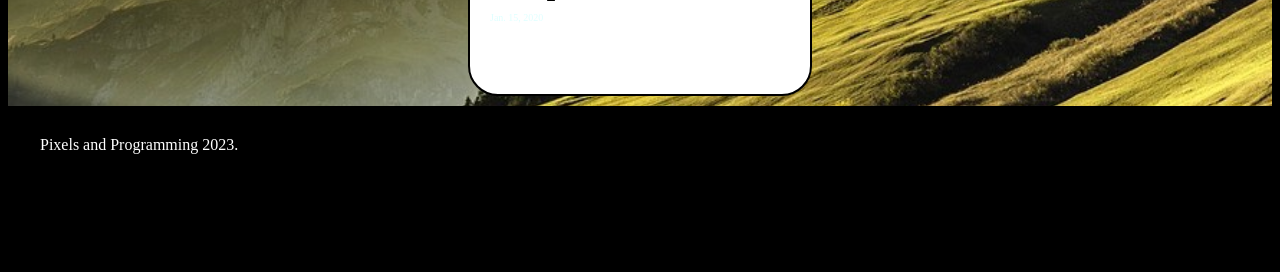
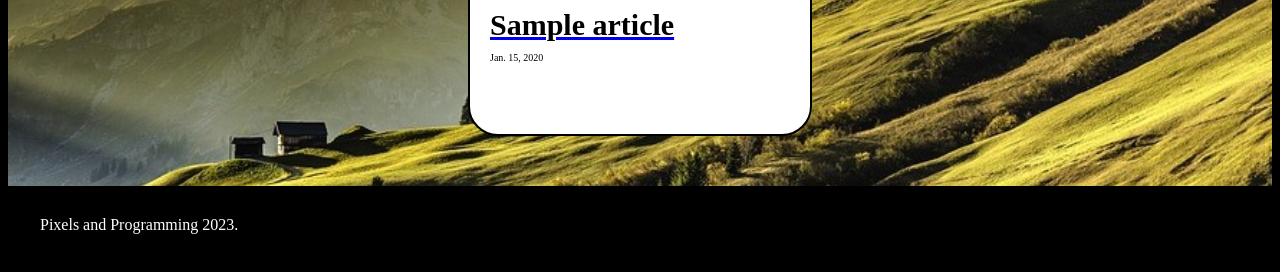
Before and after one commit to Maksymilian03/Pixels_and_programing, a Django app: page / in a window 1280 px wide. Shown: the part 875-1147 px from the top of the page. Before the commit the page ends 1029 px from the top, so only its background shows below. Run offline with Django 4.2, Linux system fonts and the light colour scheme; tables that the repository leaves empty hold one stand-in row (values such as "Sample post").

Commit message:
added transition between article header and its page

```diff
--- a/blog/static/css/style.css
+++ b/blog/static/css/style.css
@@ -78,7 +78,7 @@ html {
     width: 300px;
     height: 400px;
     background-color: white;
-    margin: 10px;
+    margin: 50px;
     padding: 20px;
     border: 2px solid black;
     border-radius:30px ;
@@ -88,6 +88,8 @@ html {
     font-weight: bold;
     font-size: 30px;
     margin: 0px;
+    color: black;
+    text-decoration: none;
 }
 
 .baner{
@@ -105,6 +107,6 @@ html {
 .date{
     font-size: 10px;
     margin-top: 10px;
-    margin-bottom: 0px;
-    color: lightcyan;
+    margin-bottom: 10px;
+    color: black;
 }
--- a/blog/templates/main_page.html
+++ b/blog/templates/main_page.html
@@ -29,9 +29,9 @@
     <div class="box_section">
         {% for article in articles %}
             <div class="box">
-                <img src="{{ article.jpg }}" class="baner">
-               <h2 class="title">{{ article.title }}</h2>
-               <p class="date">{{ article.date }}</p>
+                <a href="{% url 'index' %}"><img src="{{ article.jpg }}" class="baner"></a>
+               <a href="{% url 'index' %}"><h2 class="title">{{ article.title }}</h2></a>
+              <p class="date">{{ article.date }}</p>
             </div>
 
          {% endfor %}
```
